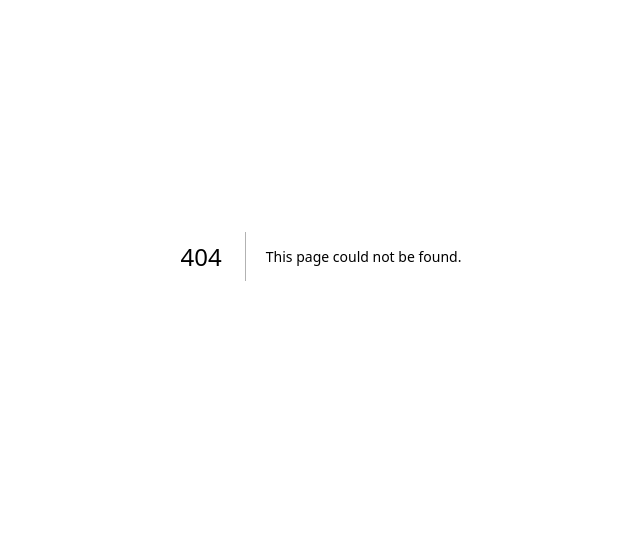
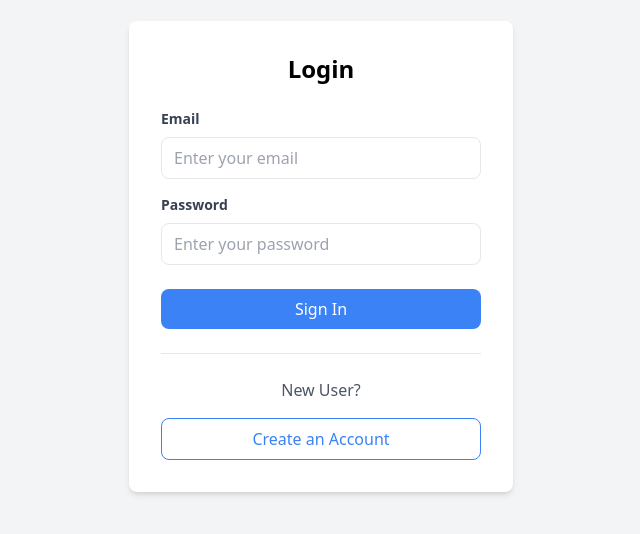
Before and after one commit to ShubhamSChede/fitness-tracker, a Next.js app in the folder frontend/: page /login in a window 1280 px wide. Before the commit this address had no page. Shown: the part 144-678 px from the top of the page, without its empty margins (319-959 px from the left). Built offline with nearby package versions, Linux system fonts and the light colour scheme.

Commit message:
log,sign

```diff
--- /dev/null
+++ b/frontend/app/login/page.js
@@ -0,0 +1,83 @@
+'use client'
+import React, { useState } from 'react'
+
+const LoginPage = () => {
+  const [formData, setFormData] = useState({
+    email: '',
+    password: ''
+  })
+
+  const handleSubmit = (e) => {
+    e.preventDefault()
+    // Handle login logic here
+    console.log('Form submitted:', formData)
+  }
+
+
+
+  const handleChange = (e) => {
+    setFormData({
+      ...formData,
+      [e.target.name]: e.target.value
+    })
+  }
+
+  return (
+    <div className="min-h-screen flex items-center justify-center bg-gray-100">
+      <div className="bg-white p-8 rounded-lg shadow-md w-96">
+        <h1 className="text-2xl font-bold mb-6 text-center">Login</h1>
+        <form onSubmit={handleSubmit}>
+          <div className="mb-4">
+            <label className="block text-gray-700 text-sm font-bold mb-2" htmlFor="email">
+              Email
+            </label>
+            <input
+              type="email"
+              id="email"
+              name="email"
+              className="w-full px-3 py-2 border rounded-lg focus:outline-none focus:ring-2 focus:ring-blue-500"
+              placeholder="Enter your email"
+              value={formData.email}
+              onChange={handleChange}
+              required
+            />
+          </div>
+          <div className="mb-6">
+            <label className="block text-gray-700 text-sm font-bold mb-2" htmlFor="password">
+              Password
+            </label>
+            <input
+              type="password"
+              id="password"
+              name="password"
+              className="w-full px-3 py-2 border rounded-lg focus:outline-none focus:ring-2 focus:ring-blue-500"
+              placeholder="Enter your password"
+              value={formData.password}
+              onChange={handleChange}
+              required
+            />
+          </div>
+          <button
+            type="submit"
+            className="w-full bg-blue-500 text-white py-2 rounded-lg hover:bg-blue-600 transition-colors"
+          >
+            Sign In
+          </button>
+        </form>
+
+        {/* New User Section */}
+        <div className="mt-6 pt-6 border-t border-gray-200">
+          <p className="text-center text-gray-600 mb-4">New User?</p>
+          <a
+            href="/signup"
+            className="block w-full text-center py-2 px-4 border border-blue-500 text-blue-500 rounded-lg hover:bg-blue-50 transition-colors"
+          >
+            Create an Account
+          </a>
+        </div>
+      </div>
+    </div>
+  )
+}
+
+export default LoginPage
--- /dev/null
+++ b/frontend/app/signup/page.js
@@ -0,0 +1,90 @@
+'use client'
+import { useState } from 'react'
+import Link from 'next/link'
+
+const SignupPage = () => {
+  const [formData, setFormData] = useState({
+    email: '',
+    password: '',
+    confirmPassword: ''
+  })
+
+  const handleSubmit = (e) => {
+    e.preventDefault()
+    // Add your signup logic here
+    console.log('Form submitted:', formData)
+  }
+
+  const handleChange = (e) => {
+    setFormData({
+      ...formData,
+      [e.target.name]: e.target.value
+    })
+  }
+
+  return (
+    <div className="min-h-screen flex items-center justify-center bg-gray-50">
+      <div className="max-w-md w-full space-y-8 p-8 bg-white rounded-lg shadow-md">
+        <div>
+          <h2 className="mt-6 text-center text-3xl font-extrabold text-gray-900">
+            Create your account
+          </h2>
+        </div>
+        <form className="mt-8 space-y-6" onSubmit={handleSubmit}>
+          <div className="rounded-md shadow-sm space-y-4">
+            <div>
+              <input
+                type="email"
+                name="email"
+                required
+                className="appearance-none rounded-lg relative block w-full px-3 py-2 border border-gray-300 placeholder-gray-500 text-gray-900 focus:outline-none focus:ring-indigo-500 focus:border-indigo-500"
+                placeholder="Email address"
+                value={formData.email}
+                onChange={handleChange}
+              />
+            </div>
+            <div>
+              <input
+                type="password"
+                name="password"
+                required
+                className="appearance-none rounded-lg relative block w-full px-3 py-2 border border-gray-300 placeholder-gray-500 text-gray-900 focus:outline-none focus:ring-indigo-500 focus:border-indigo-500"
+                placeholder="Password"
+                value={formData.password}
+                onChange={handleChange}
+              />
+            </div>
+            <div>
+              <input
+                type="password"
+                name="confirmPassword"
+                required
+                className="appearance-none rounded-lg relative block w-full px-3 py-2 border border-gray-300 placeholder-gray-500 text-gray-900 focus:outline-none focus:ring-indigo-500 focus:border-indigo-500"
+                placeholder="Confirm Password"
+                value={formData.confirmPassword}
+                onChange={handleChange}
+              />
+            </div>
+          </div>
+
+          <div>
+            <button
+              type="submit"
+              className="group relative w-full flex justify-center py-2 px-4 border border-transparent text-sm font-medium rounded-md text-white bg-indigo-600 hover:bg-indigo-700 focus:outline-none focus:ring-2 focus:ring-offset-2 focus:ring-indigo-500"
+            >
+              Sign up
+            </button>
+          </div>
+
+          <div className="text-sm text-center">
+            <Link href="/login" className="font-medium text-indigo-600 hover:text-indigo-500">
+              Already have an account? Log in
+            </Link>
+          </div>
+        </form>
+      </div>
+    </div>
+  )
+}
+
+export default SignupPage
```
